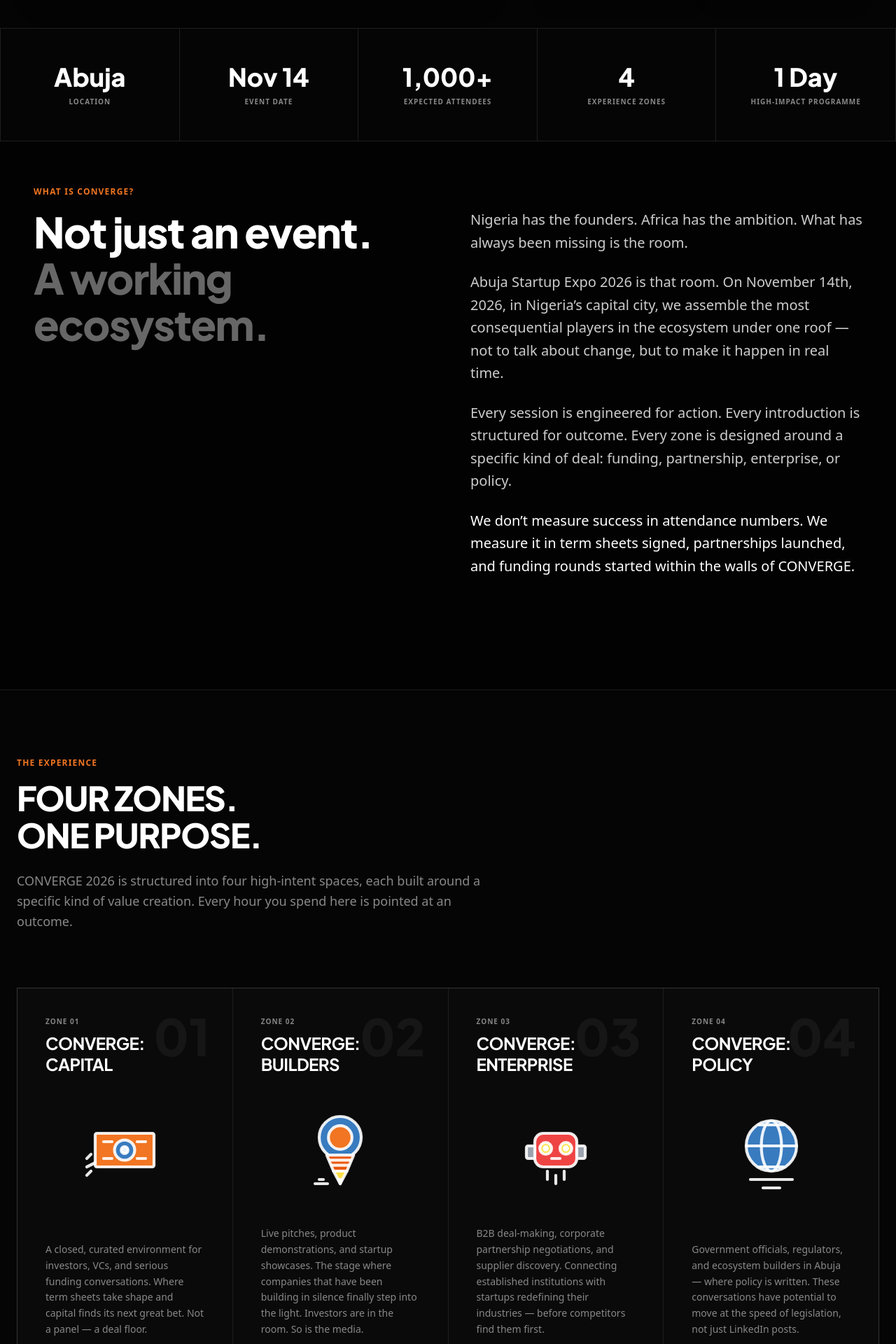
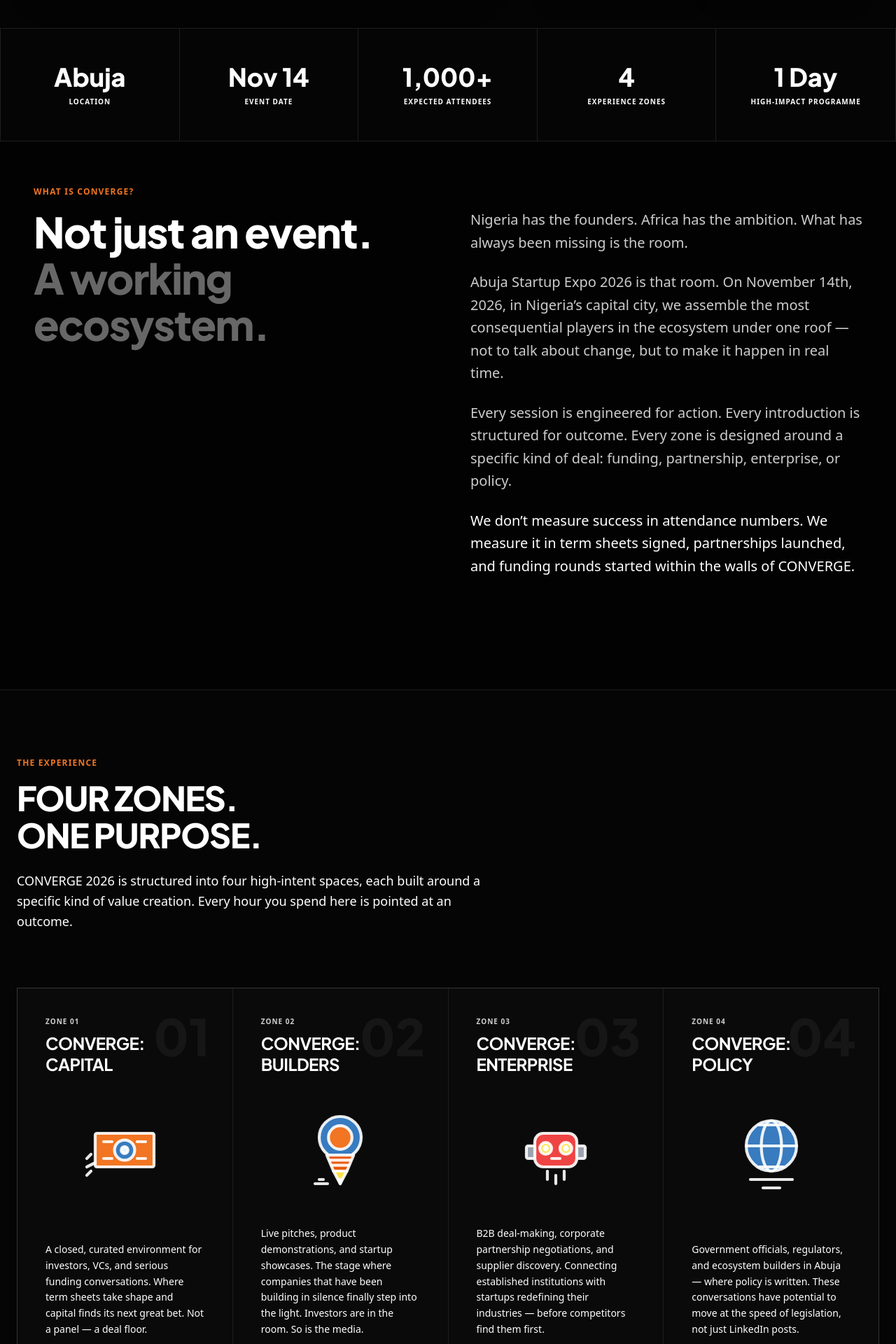
Before and after one commit to oreokunade/ASE, a React (Vite) app: page / in a window 1280 px wide. Shown: the part 760-2680 px from the top of the page at 70% size. Built offline with nearby package versions, Linux system fonts and the light colour scheme; grey boxes are pictures that could not be loaded; a web font is replaced by a local one.

Commit message:
Maximize text visibility and contrast across the site

```diff
--- a/src/App.tsx
+++ b/src/App.tsx
@@ -158,7 +158,7 @@ function StatsSection() {
             <div className="text-3xl lg:text-4xl font-black font-heading text-white mb-2 group-hover:scale-105 transition-transform">
               <ScrambleText text={s.value} />
             </div>
-            <div className="text-[10px] uppercase tracking-widest text-brand-text-muted font-bold">{s.label}</div>
+            <div className="text-[10px] uppercase tracking-widest text-white font-bold">{s.label}</div>
           </div>
         ))}
       </div>
@@ -482,7 +482,7 @@ function ExperienceZonesSection() {
             <motion.h2 initial={{ opacity: 0, y: 20 }} whileInView={{ opacity: 1, y: 0 }} viewport={{ once: true }} transition={{ delay: 0.1 }} className="text-4xl md:text-5xl font-black font-heading text-white leading-[1.1] mb-6 uppercase">
               Four Zones. <br/>One Purpose.
             </motion.h2>
-            <motion.p initial={{ opacity: 0, y: 20 }} whileInView={{ opacity: 1, y: 0 }} viewport={{ once: true }} transition={{ delay: 0.2 }} className="text-brand-text-muted text-lg font-light leading-relaxed max-w-2xl">
+            <motion.p initial={{ opacity: 0, y: 20 }} whileInView={{ opacity: 1, y: 0 }} viewport={{ once: true }} transition={{ delay: 0.2 }} className="text-white text-lg font-light leading-relaxed max-w-2xl">
               CONVERGE 2026 is structured into four high-intent spaces, each built around a specific kind of value creation. Every hour you spend here is pointed at an outcome.
             </motion.p>
           </div>
@@ -498,13 +498,13 @@ function ExperienceZonesSection() {
                 {zone.id}
               </div>
               <div className="relative z-10 mb-auto">
-                <div className="text-[8px] md:text-[10px] font-bold uppercase tracking-widest text-white/50 mb-1 md:mb-2 text-center md:text-left">ZONE {zone.id}</div>
+                <div className="text-[8px] md:text-[10px] font-bold uppercase tracking-widest text-white/80 mb-1 md:mb-2 text-center md:text-left">ZONE {zone.id}</div>
                 <h3 className="text-sm md:text-2xl font-bold font-heading text-white mb-4 md:mb-6 tracking-tight text-center md:text-left leading-tight">{zone.title}</h3>
                 <div className="w-full flex items-center justify-center my-6 md:my-12 group-hover:scale-110 transition-transform duration-500">
                   {zone.icon}
                 </div>
               </div>
-              <p className="text-brand-text-muted font-light leading-relaxed text-[10px] md:text-sm relative z-10 text-center md:text-left">
+              <p className="text-white font-light leading-relaxed text-[10px] md:text-sm relative z-10 text-center md:text-left">
                 {zone.desc}
               </p>
             </div>
@@ -573,7 +573,7 @@ function WhyAttendSection() {
 
               <div className="relative z-10 flex flex-col h-full justify-between">
                 <div className="flex justify-end items-center mb-8 pb-6 border-b border-white/20">
-                  <span className="text-white/50 font-heading font-black text-2xl group-hover:text-white transition-colors">0{i+1} / 06</span>
+                  <span className="text-white/80 font-heading font-black text-2xl group-hover:text-white transition-colors">0{i+1} / 06</span>
                 </div>
                 <div>
                   <h3 className="text-xl md:text-3xl font-bold font-heading text-white mb-4 pr-4 leading-tight">{b.title}</h3>
@@ -597,7 +597,7 @@ function StartupShowcaseSection() {
           <motion.h2 initial={{ opacity: 0, y: 20 }} whileInView={{ opacity: 1, y: 0 }} viewport={{ once: true }} transition={{ delay: 0.1 }} className="text-5xl md:text-6xl lg:text-7xl font-black font-heading text-white leading-[1.1] mb-8 max-w-5xl text-left md:text-center">
             Get Your Startup On The <br className="hidden md:block" />Biggest Stage In Abuja.
           </motion.h2>
-          <motion.p initial={{ opacity: 0, y: 20 }} whileInView={{ opacity: 1, y: 0 }} viewport={{ once: true }} transition={{ delay: 0.2 }} className="text-lg text-white/70 font-light leading-relaxed mb-12 max-w-2xl text-left md:text-center">
+          <motion.p initial={{ opacity: 0, y: 20 }} whileInView={{ opacity: 1, y: 0 }} viewport={{ once: true }} transition={{ delay: 0.2 }} className="text-lg text-white/90 font-light leading-relaxed mb-12 max-w-2xl text-left md:text-center">
             Selected startups gain more than a booth. They gain access, visibility, and the momentum that changes trajectories. We look for startups solving real problems, ready for investor scrutiny, and hungry to scale.
           </motion.p>
 
@@ -792,7 +792,7 @@ function VolunteerSection() {
             <motion.h2 variants={textVariant} custom={1} className="text-4xl md:text-5xl font-black font-heading text-white leading-[1.1] mb-8 uppercase tracking-tighter">
               Help build Nigeria's <br/>Most Important <br/>Startup Gathering.
             </motion.h2>
-            <motion.div variants={textVariant} custom={2} className="space-y-6 text-lg text-white/70 font-light leading-relaxed mb-10">
+            <motion.div variants={textVariant} custom={2} className="space-y-6 text-lg text-white/90 font-light leading-relaxed mb-10">
               <p>Behind every great event is a team of people who chose to show up before anyone asked them to. CONVERGE 2026’s volunteer programme is for students, young professionals, and emerging ecosystem leaders who want to be part of building Nigeria’s startup moment — not just attending it.</p>
             </motion.div>
             <motion.div variants={textVariant} custom={3} className="flex flex-wrap gap-4">
@@ -843,7 +843,7 @@ function VolunteerSection() {
 
               <div className="text-brand-primary/10 font-black font-heading text-4xl md:text-6xl absolute top-6 right-6 group-hover:text-brand-primary/30 transition-colors">0{i+1}</div>
               <h4 className="text-lg md:text-xl font-black font-heading text-white mb-4 relative z-10 uppercase tracking-tight group-hover:text-brand-accent transition-colors">{r.title}</h4>
-              <p className="text-white/50 font-light leading-relaxed text-xs md:text-sm relative z-10 group-hover:text-white/80 transition-colors">{r.desc}</p>
+              <p className="text-white/80 font-light leading-relaxed text-xs md:text-sm relative z-10 group-hover:text-white/80 transition-colors">{r.desc}</p>
             </motion.div>
           ))}
         </div>
@@ -948,7 +948,7 @@ function TicketsSection() {
 
               <div className="w-full h-px bg-white/10 mb-8" />
 
-              <ul className="space-y-4 mb-10 flex-grow text-[13px] text-white/70 font-light">
+              <ul className="space-y-4 mb-10 flex-grow text-[13px] text-white/90 font-light">
                 {t.features.map((f, j) => (
                   <li key={j} className="flex items-start gap-3">
                     <div className={`w-4 h-4 rounded-full flex items-center justify-center shrink-0 mt-0.5 ${t.popular ? 'bg-brand-accent/20' : 'bg-white/10'}`}>
@@ -1008,7 +1008,7 @@ function SponsorshipSection() {
         <div className="text-left md:text-center mb-16 md:mb-24 flex flex-col items-start md:items-center">
           <motion.div initial={{ opacity: 0, y: 20 }} whileInView={{ opacity: 1, y: 0 }} viewport={{ once: true }} className="text-brand-accent font-bold text-xs tracking-widest uppercase mb-4">Partnership & Sponsorship</motion.div>
           <motion.h2 initial={{ opacity: 0, y: 30 }} whileInView={{ opacity: 1, y: 0 }} viewport={{ once: true }} transition={{ delay: 0.1 }} className="text-4xl md:text-7xl font-black font-heading text-white leading-[1.1] mb-6 uppercase tracking-tighter">Sponsors don't get visibility.<br/> They get access.</motion.h2>
-          <motion.p initial={{ opacity: 0, y: 30 }} whileInView={{ opacity: 1, y: 0 }} viewport={{ once: true }} transition={{ delay: 0.2 }} className="text-lg md:text-xl text-white/50 font-light max-w-2xl mx-0 md:mx-auto">The organisations that backed Nigeria's startup ecosystem.</motion.p>
+          <motion.p initial={{ opacity: 0, y: 30 }} whileInView={{ opacity: 1, y: 0 }} viewport={{ once: true }} transition={{ delay: 0.2 }} className="text-lg md:text-xl text-white/80 font-light max-w-2xl mx-0 md:mx-auto">The organisations that backed Nigeria's startup ecosystem.</motion.p>
         </div>
         <div className="text-left md:text-center mb-16">
           <h3 className="text-2xl font-black font-heading text-white uppercase tracking-wider">Sponsorship Levels</h3>
@@ -1050,7 +1050,7 @@ function SponsorshipSection() {
               <div className="relative z-10">
                 <h4 className="text-2xl font-black font-heading text-white mb-6 uppercase tracking-wider">{t.tier}</h4>
                 <div className="w-12 h-1 bg-brand-gold/30 mx-auto mb-6 group-hover:w-20 group-hover:bg-brand-gold transition-all duration-500 rounded-full" />
-                <p className="text-brand-text-muted font-light text-sm leading-relaxed">{t.perks}</p>
+                <p className="text-white font-light text-sm leading-relaxed">{t.perks}</p>
               </div>
 
               {/* Hover background effect */}
@@ -1172,7 +1172,7 @@ function Footer() {
 
             <div className="flex gap-4">
               {['LinkedIn', 'Twitter/X', 'Instagram', 'YouTube'].map((social, i) => (
-                <a key={i} href="#" className="text-xs font-bold uppercase tracking-widest text-brand-text-muted hover:text-white transition-colors border border-white/10 px-4 py-2 hover:border-white/30 rounded-sm">
+                <a key={i} href="#" className="text-xs font-bold uppercase tracking-widest text-white hover:text-white transition-colors border border-white/10 px-4 py-2 hover:border-white/30 rounded-sm">
                   {social}
                 </a>
               ))}
@@ -1181,7 +1181,7 @@ function Footer() {
 
           <div className="lg:col-span-2 lg:col-start-7">
             <h4 className="font-bold text-white mb-8 text-xs uppercase tracking-widest border-b border-white/10 pb-4 inline-block">Attend</h4>
-            <ul className="space-y-4 text-sm text-brand-text-muted font-light tracking-wide">
+            <ul className="space-y-4 text-sm text-white font-light tracking-wide">
               <li><a href="#tickets" className="hover:text-white transition-colors">Get Tickets</a></li>
               <li><a href="#startups" className="hover:text-white transition-colors">Startup Pass</a></li>
               <li><a href="#deal-room" className="hover:text-white transition-colors">Deal Room</a></li>
@@ -1191,7 +1191,7 @@ function Footer() {
 
           <div className="lg:col-span-2">
             <h4 className="font-bold text-white mb-8 text-xs uppercase tracking-widest border-b border-white/10 pb-4 inline-block">Experience</h4>
-            <ul className="space-y-4 text-sm text-brand-text-muted font-light tracking-wide">
+            <ul className="space-y-4 text-sm text-white font-light tracking-wide">
               <li><a href="#experience" className="hover:text-white transition-colors">Capital Zone</a></li>
               <li><a href="#experience" className="hover:text-white transition-colors">Builders Zone</a></li>
               <li><a href="#experience" className="hover:text-white transition-colors">Enterprise Zone</a></li>
```
